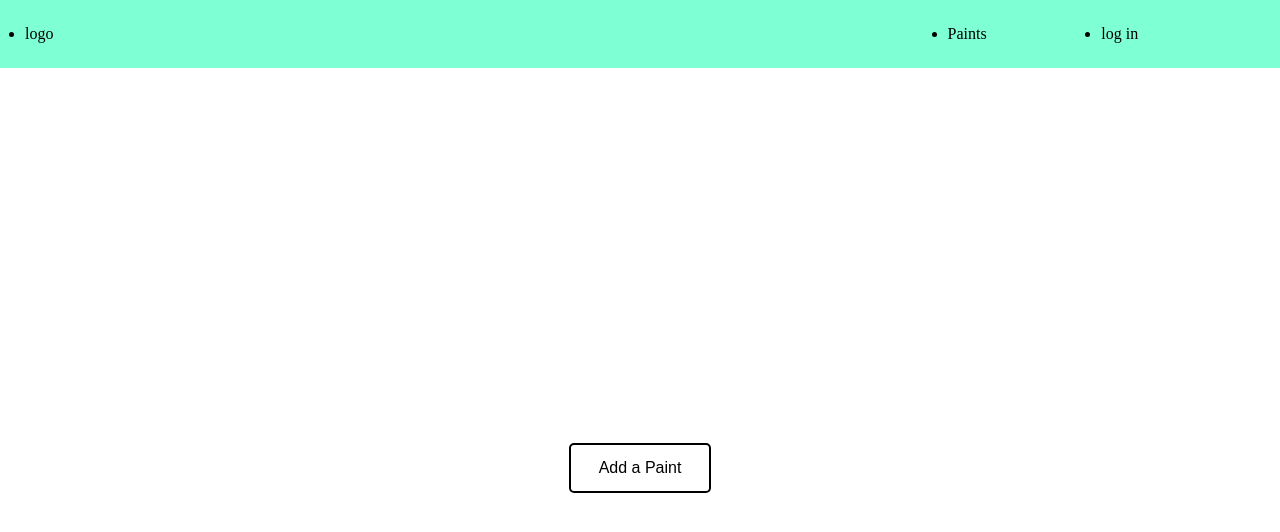
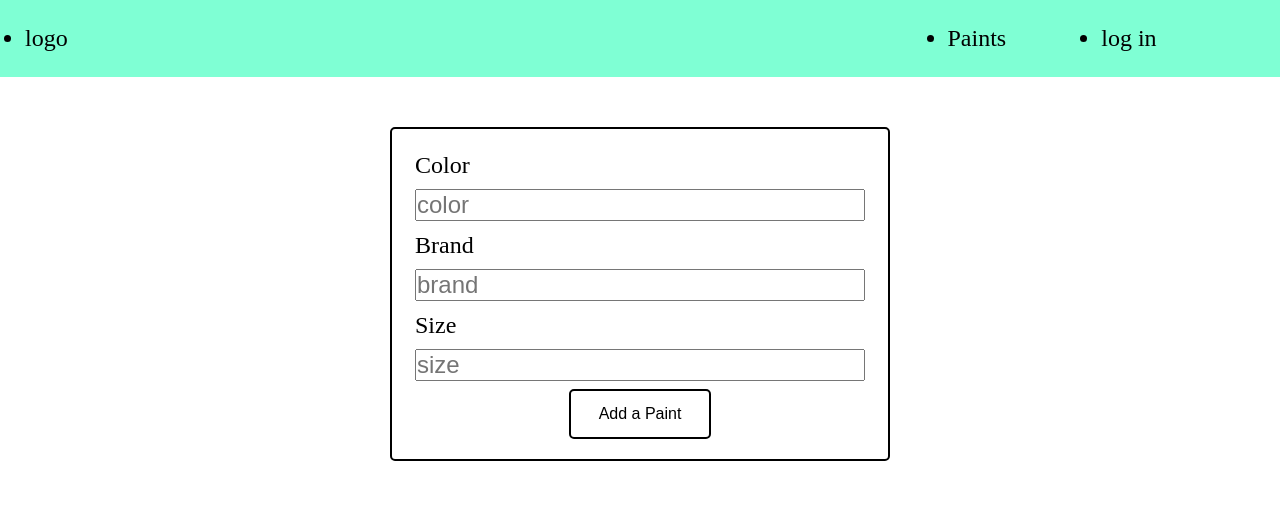
Before and after one commit to FranRojas/paints, a plain HTML site: page paintProject/index.html in a window 1280 px wide. Drawn offline with Linux system fonts and the light colour scheme.

Commit message:
html and css almost done, need to start on js script

```diff
--- a/paintProject/index.html
+++ b/paintProject/index.html
@@ -17,9 +17,27 @@
         </ul>
     </header>
     <div class=" body-container">
-        <div id='newBtn-Container'>
-            <button id='newBtn'>Add a Paint</button>
-        </div>
+
+            <form action="" class="formctn">
+                <div class="formBox">
+                    <label for="color" > Color</label>
+                    <input type="text" id="color" placeholder="color">
+                </div>
+                <div class="formBox">
+                    <label for="brand" > Brand</label>
+                    <input type="text" id="brand" placeholder="brand">
+                </div>
+                <div class="formBox">
+                    <label for="size" > Size</label>
+                    <input type="text" id="size" placeholder="size">
+                </div>
+                <div id='newBtn-Container'>
+                    <button id='newBtn'>Add a Paint</button>
+                </div>
+            </form>
+
+
+
     </div>
 </body>
 <link rel="stylesheet" href="/paintProject/style/style.css">
--- a/paintProject/style/style.css
+++ b/paintProject/style/style.css
@@ -1,6 +1,8 @@
 *{
     margin: 0 ;
     padding: 0;
+    box-sizing: border-box;
+    font-size: 24px;
 }
 .header {
     display: grid;
@@ -17,7 +19,26 @@
     display: flex;
     justify-content: center;
     align-items: center;
-    height: 100vh;
+
+}
+.formctn{
+    display: flex;
+    flex-direction: column;
+    justify-content: center;
+    align-items: center;
+    gap: 5px;
+    width:500px;
+    margin-top: 50px;
+    padding: 20px;
+    border: 2px solid black ;
+    border-radius: 5px;
+}
+.formBox{
+    display: grid;
+    grid-template-rows: 1fr 1fr;
+    gap: 5px;
+    padding: 3px;
+    width: 100%;
 }
 
 #newBtn {
```
Also changed, not shown: paintProject/script/script.js (line endings or trailing spaces).
